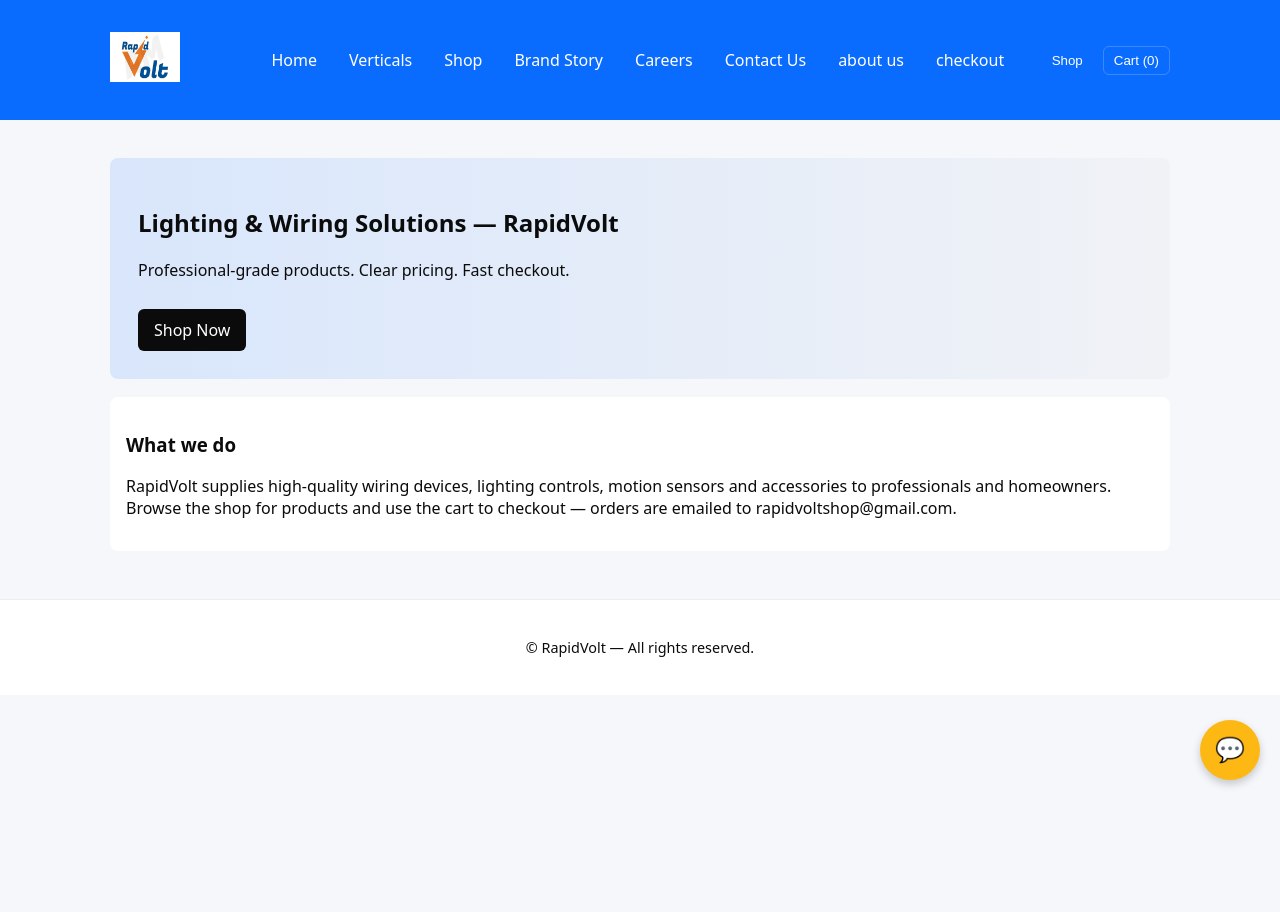
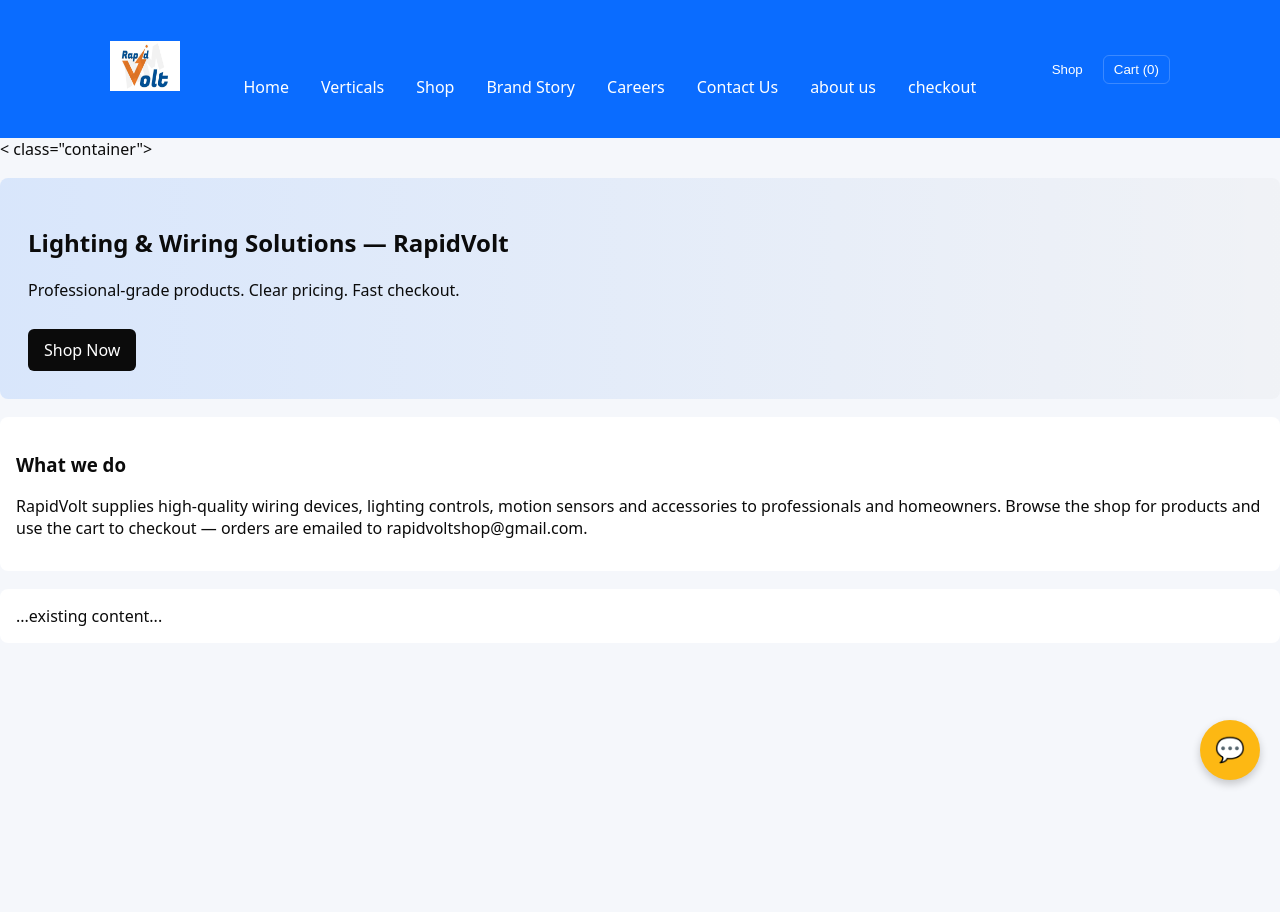
Before and after one commit to ridwaanalimubasheer/Rapid-Volt, a plain HTML site: page index.html in a window 1280 px wide. Shown: the top 912 px of the page. Before the commit the page ends 800 px from the top, so only its background shows below. Drawn offline with Linux system fonts and the light colour scheme.

Commit message:
Modify navigation class and insert ad slot
Updated navigation class and added ad slot section.

```diff
--- a/index.html
+++ b/index.html
@@ -25,7 +25,7 @@
   <header class="site-header">
     <div class="container header-inner">
       <div class="left"><h1 class="logo"><img src="logo.jfif" alt="rapid volt" style="width:70px;height:50px;"></h1></div>
-      <nav class="main-nav" aria-label="Main Navigation">
+      <nav class="-nav" aria-label=" Navigation">
         <button id="menuToggle" class="hamburger" aria-label="Toggle menu"><span></span><span></span><span></span></button>
         <ul id="menuList" class="menu-list">
           <li class="menu-item"><a href="index.html">Home</a></li>
@@ -44,7 +44,7 @@
       </div>
     </div>
   </header>
-  <main class="container">
+  < class="container">
     <section id="hero" class="hero">
       <h2>Lighting & Wiring Solutions — RapidVolt</h2>
       <p>Professional-grade products. Clear pricing. Fast checkout.</p>
@@ -54,6 +54,26 @@
       <h3>What we do</h3>
       <p>RapidVolt supplies high-quality wiring devices, lighting controls, motion sensors and accessories to professionals and homeowners. Browse the shop for products and use the cart to checkout — orders are emailed to rapidvoltshop@gmail.com.</p>
     </section>
+      <section id="info" class="info-section">
+    ...existing content...
+  </section>
+
+  <!-- ad slot -->
+  <div style="width:300px;max-width:100%;min-height:250px;margin:16px auto;">
+    <script>
+    (function(zffk){
+    var d = document,
+        s = d.createElement('script'),
+        l = d.currentScript || d.scripts[d.scripts.length - 1];
+    s.settings = zffk || {};
+    s.src = "\/\/massivesalad.com\/b-XJVQs.dkGXlK0VYZWHcC\/_eLm\/9ou\/ZWU\/l\/kePFTAcS2TMuzuIswEMhT\/cftDNezUYdzlMdjbAfyDMJQM";
+    s.async = true;
+    s.referrerPolicy = 'no-referrer-when-downgrade';
+    l.parentNode.insertBefore(s, l);
+    })({})
+    </script>
+  </div>
+</main>
   </main>
   <aside id="cartDrawer" class="cart-drawer hidden">
     <h3>Your Cart</h3>
```
